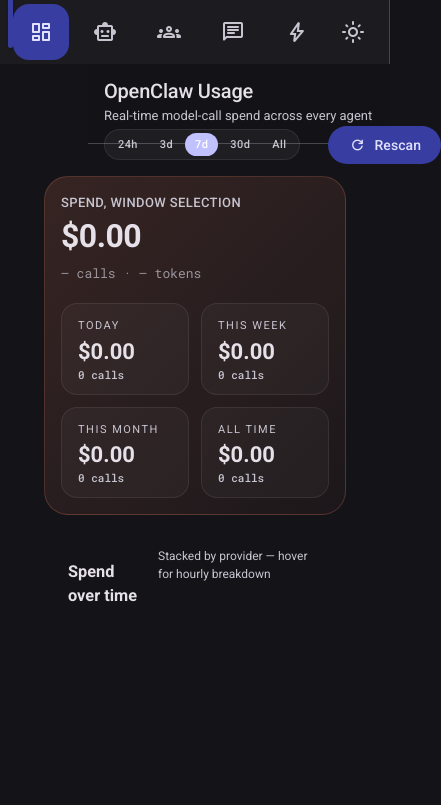
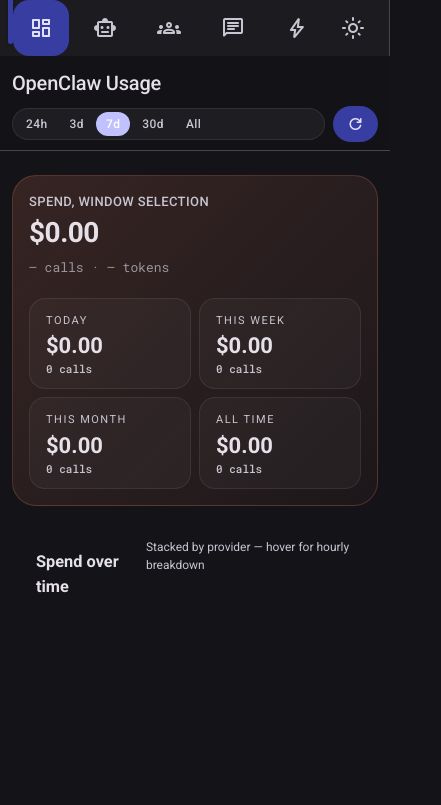
Before and after one commit to iBelieveInSwordbot/swordbot-openclaw-usage, a website: page public/index.html in a window 390 px wide. Shown: the top 805 px of the page, 441 px wide, since content can reach past the window. Drawn offline with nearby package versions, Linux system fonts and the light colour scheme; no server answers; a web font is replaced by a local one.

Commit message:
Fix mobile layout: Rescan off-frame, stack appbar, scrollable range toggle

```diff
--- a/public/styles.css
+++ b/public/styles.css
@@ -615,19 +615,73 @@ main {
 
 /* --- Responsive: phone --- */
 @media (max-width: 780px) {
-  .rail { position: static; width: 100%; height: 64px; flex-direction: row; padding: 0 8px; }
+  .rail { position: static; width: 100%; height: 56px; flex-direction: row; padding: 0 8px; z-index: 5; }
   .rail-nav { flex-direction: row; }
   .rail-foot { margin-left: auto; }
   .rail-label { display: none; }
-  main { margin-left: 0 !important; }
-  .appbar { flex-wrap: wrap; padding: 12px 16px; }
+
+  main {
+    margin-left: 0 !important;
+    padding: 16px 12px 48px;
+    max-width: 100%;
+  }
+
+  /* Two-row appbar: title row on top, actions row below. */
+  .appbar {
+    height: auto;
+    flex-direction: column;
+    align-items: stretch;
+    padding: 12px 12px 8px;
+    gap: 8px;
+    margin-left: 0;
+  }
   .appbar-title h1 { font-size: 20px; }
-  .kpi-hero { grid-template-columns: 1fr; margin: 8px 12px; padding: 16px; }
+  .appbar-title .subtitle { font-size: 12px; }
+
+  /* Actions row: range toggle scrolls horizontally, Rescan pinned right. */
+  .appbar-actions {
+    display: flex;
+    flex-wrap: nowrap;
+    align-items: center;
+    gap: 8px;
+    width: 100%;
+  }
+  .updated { display: none; }  /* hide 'last updated' on phone — saves space */
+  .range-toggle {
+    flex: 1 1 auto;
+    min-width: 0;
+    overflow-x: auto;
+    -webkit-overflow-scrolling: touch;
+    scrollbar-width: none;
+  }
+  .range-toggle::-webkit-scrollbar { display: none; }
+  .range-toggle button { padding: 6px 10px; font-size: 12px; flex-shrink: 0; }
+
+  /* Compact Rescan: icon-only on phone. */
+  #rescan-btn {
+    flex-shrink: 0;
+    padding: 8px 12px;
+    font-size: 0;             /* hide text */
+    gap: 0;
+  }
+  #rescan-btn .material-symbols-rounded { font-size: 20px; }
+
+  .kpi-hero { grid-template-columns: 1fr; margin: 8px 0; padding: 16px; }
   .kpi-hero-side { grid-template-columns: repeat(2, 1fr); }
   .kpi-hero-primary .kpi-value { font-size: 32px; }
-  .card-grid { grid-template-columns: 1fr !important; padding: 0 12px; }
-  .tbl-row { grid-template-columns: minmax(120px, 2fr) 80px 60px 70px 70px; font-size: 11px; }
-  .live-row { grid-template-columns: 80px 70px 1fr 70px 60px 70px; font-size: 10px; }
-  .live-row .live-channel { display: none; }
-  .range-toggle button { padding: 6px 10px; font-size: 11px; }
+  .card-grid { grid-template-columns: 1fr !important; padding: 0; }
+  .card { padding: 16px; margin-bottom: 16px; }
+
+  /* Tables: let them scroll horizontally instead of squashing. */
+  .tbl-row,
+  .live-row {
+    font-size: 12px;
+  }
 }
+
+/* --- Extra small phones --- */
+@media (max-width: 480px) {
+  .appbar-title .subtitle { display: none; }  /* save more vertical space */
+  .kpi-hero-side { grid-template-columns: 1fr 1fr; gap: 8px; }
+  .kpi-hero-primary .kpi-value { font-size: 28px; }
+}
```
